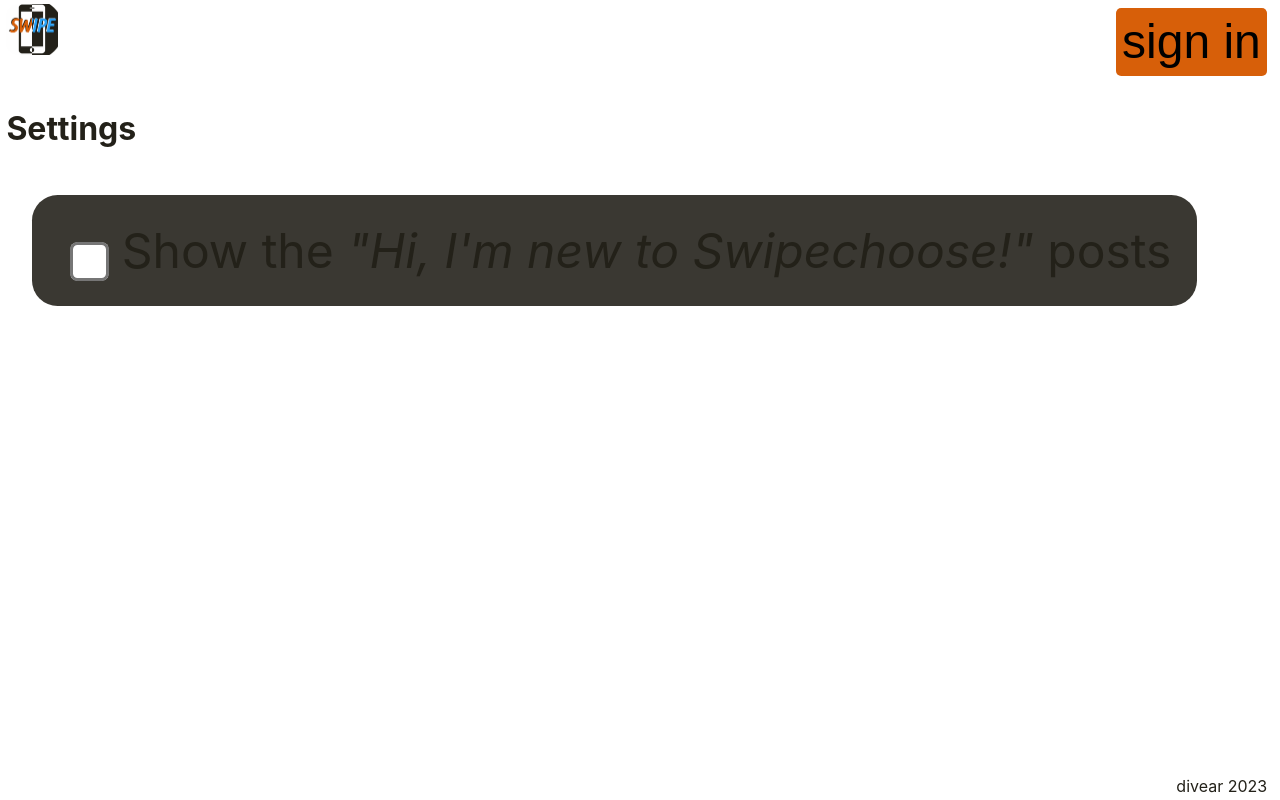
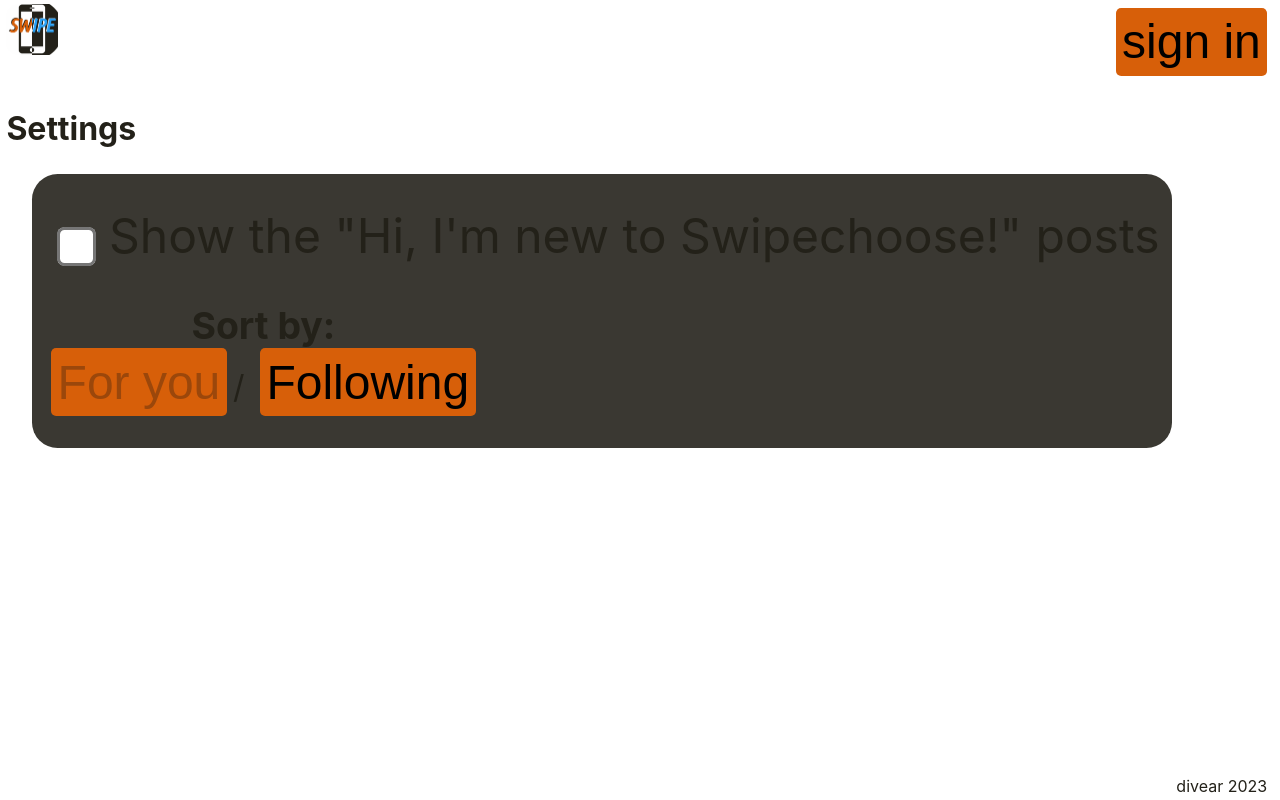
Before and after one commit to divear/swipechoose-site, a Next.js app: page /settings in a window 1280 px wide. Built offline with nearby package versions, Linux system fonts and the light colour scheme; no server answers.

Commit message:
restyled the setting page

```diff
--- a/components/Nav.tsx
+++ b/components/Nav.tsx
@@ -3,7 +3,6 @@ import Image from "next/image";
 import React, { useEffect, useState } from "react";
 import logo from "../public/logo.png";
 import settings from "../public/settings.svg";
-import { signOut, auth } from "../components/firebase";
 
 function Nav() {
 	const [pfp, setPfp] = useState<any>("");
@@ -16,11 +15,6 @@ function Nav() {
 		setCount(localStorage.getItem("count"));
 		setIsSingedIn(!!localStorage.getItem("uid"));
 	}, []);
-	function signoff() {
-		signOut(auth);
-		localStorage.clear();
-		window.location.reload();
-	}
 
 	return (
 		<div>
@@ -30,12 +24,6 @@ function Nav() {
 				</Link>
 				<div className={isSingedIn ? "profile" : "no"}>
 					<div className="links">
-						<button
-							onClick={signoff}
-							className={isSingedIn ? "signoff" : "no"}
-						>
-							sign off
-						</button>
 						<Image
 							onClick={() => (window.location.href = "/settings")}
 							width={50}
--- a/pages/settings.tsx
+++ b/pages/settings.tsx
@@ -1,12 +1,33 @@
 import React, { useEffect, useState } from "react";
 import Nav from "../components/Nav";
 import Meta from "../components/Meta";
+import { signOut, auth } from "../components/firebase";
+import signoffImg from "../public/signoff.svg"
+import Image from 'next/image';
 
 function Settings() {
 	const [welc, setWelc] = useState(false);
+	const [sort, setSort] = useState(false);
+	const [isSingedIn, setIsSingedIn] = useState(false);
 	useEffect(() => {
 		localStorage.setItem("wantsWelcome", welc.toString());
 	}, [welc]);
+	useEffect(() => {
+		localStorage.setItem("sort", sort ? "true" : "false");
+		console.log(localStorage.getItem("sort") == "true")
+
+	}, [sort]);
+	useEffect(() => {
+		setSort(localStorage.getItem("sort") == "true" ? true : false);
+		console.log(localStorage.getItem("sort"))
+		setIsSingedIn(!!localStorage.getItem("uid"));
+	}, [])
+	function signoff() {
+		signOut(auth);
+		localStorage.clear();
+		window.location.reload();
+	}
+
 
 	return (
 		<div className="content">
@@ -14,17 +35,36 @@ function Settings() {
 			<Meta title="Swipechoose" />
 			<h1>Settings</h1>
 			{/* todo: make this work */}
-			<p className="settings">
+			<div className="settings">
+				<button
+					onClick={signoff}
+					className={isSingedIn ? "signoff" : "no"}
+				>
+					<Image className="signoffSvg" src={signoffImg} width={50} alt="signoff" />
+					sign off
+				</button>
+				<div className="showWelc">
 					<input
 						onClick={() => setWelc(!welc)}
 						className="checkbox"
 						type="checkbox"
 					// checked={welc}
 					/>
-				Show the <i>&quot;Hi, I&apos;m new to Swipechoose!&quot; </i>{" "}
+					Show the &quot;Hi, I&apos;m new to Swipechoose!&quot;
 					posts
-			</p>
 				</div>
+				<div className="sorting">
+					<h3>Sort by:</h3>
+					<button disabled={!sort} onClick={() => setSort(!sort)}>
+						For you
+					</button>
+					/{" "}
+					<button disabled={sort} onClick={() => setSort(!sort)}>
+						Following
+					</button>
+				</div>
+			</div>
+		</div >
 	);
 }
 
--- a/pages/signin.tsx
+++ b/pages/signin.tsx
@@ -87,7 +87,7 @@ function Signin() {
 				Let&#39;s start with making a Swipechoose account
 			</h1>
 			<div className="signin">
-				<button className="bigButton">Sign in</button>
+				<button className="bigButton">Sign in with Google</button>
 			</div>
 		</div>
 	);
--- a/styles/globals.css
+++ b/styles/globals.css
@@ -411,7 +411,7 @@ button:hover {
 .links {
 	position: absolute;
 	top: 100%;
-	right: -45%;
+	right: 0%;
 }
 .links * {
 	margin: 1vw 0;
@@ -421,21 +421,27 @@ button:hover {
 }
 .signoff {
 	background-color: var(--sec);
-	font-size: 1rem;
-	padding: 5%;
 	margin: 0;
 }
+.signoffSvg {
+	margin: 0 1vw !important;
+	padding: 0;
+}
 .signoff:hover {
-	padding: 5%;
-	margin: 0;
+	padding: 1%;
 }
 .settings {
+	display: flex;
+	flex-direction: column;
+	align-items: flex-start;
 	font-size: 3rem;
-	float: right;
 	margin: 2vw;
-	padding: 2vw;
+	padding: 1vw;
 	border-radius: 2vw;
 	background-color: var(--secbg);
+}
+.settings * {
+	margin: 1.5vw 0;
 }
 .checkbox {
 	scale: 3;
@@ -554,6 +560,23 @@ button:hover {
 			opacity: 0%;
 		}
 	}
+	.bigText {
+		font-size: 3rem;
+	}
+	.bigButton {
+		font-size: 5rem;
+		padding: 0.2vw;
+		margin: 5vw;
+	}
+	.links {
+		position: absolute;
+		top: 100%;
+		right: 5%;
+		height: 0%;
+	}
+	.links * {
+		margin: 0vw 0;
+	}
 }
 
 @media only screen and (max-height: 760px) {
```
Also changed, not shown: pages/index.tsx (+19 -3 lines), public/signoff.svg (added), 1 other file (tests, documents, lock files or other folders). Lines whose indentation alone changed are shown as unchanged.
